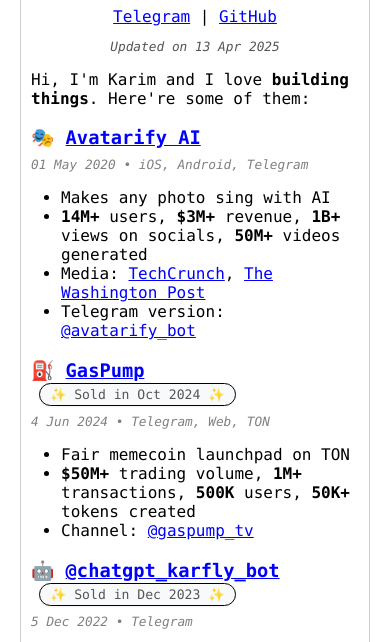
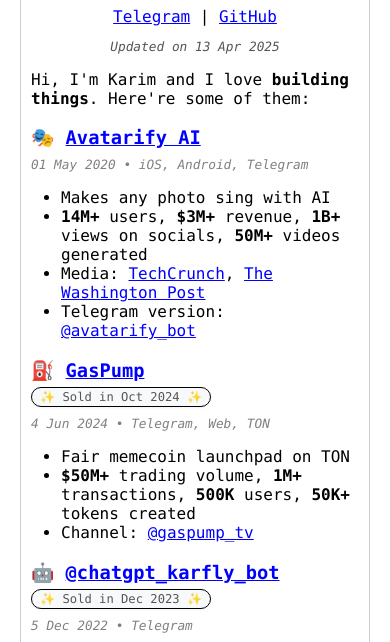
Before and after one commit to karfly/karfly.github.io, a plain HTML site: page index.html in a window 390 px wide. Shown: the part 167-809 px from the top of the page. Drawn offline with Linux system fonts and the light colour scheme.

Commit message:
Fix mobile badge styling: improve acquisition note display on mobile devices

```diff
--- a/index.html
+++ b/index.html
@@ -128,6 +128,15 @@
                 width: 100px;
                 height: 100px;
             }
+            .acquisition-note {
+                white-space: normal;
+                margin-left: 0;
+                margin-top: 5px;
+                display: block;
+                width: fit-content;
+                font-size: 0.65em;
+                padding: 2px 8px;
+            }
         }
     </style>
 </head>
```
